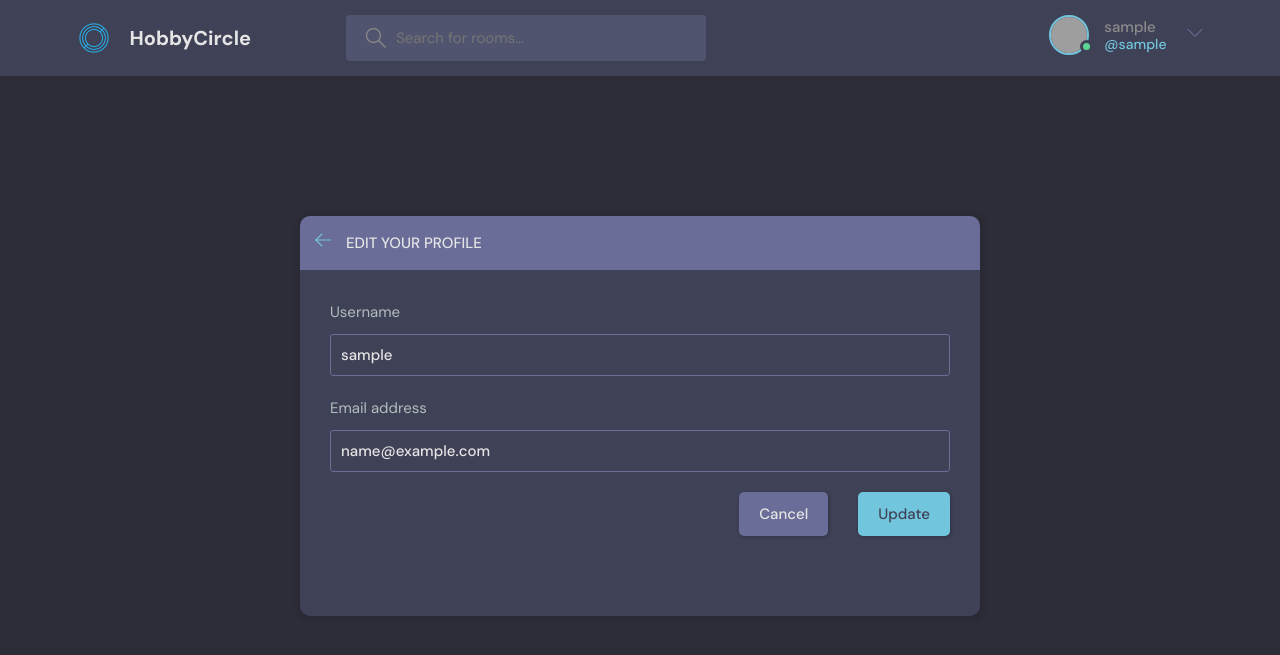
After one commit to yijing-wu/Circle, a Django app: page /update-user/ in a window 1280 px wide. The commit adds this page. Shown: the top 655 px of the page. Run offline with Django 4.2, Linux system fonts and the light colour scheme; the visitor is signed in with stand-in values (Sample User, id 1); grey boxes are pictures that could not be loaded.

Commit message:
Update User function

```diff
--- a/base/forms.py
+++ b/base/forms.py
@@ -1,6 +1,7 @@
-from dataclasses import field
+from pyexpat import model
 from django.forms import ModelForm
 from .models import Room
+from django.contrib.auth.models import User
 
 
 class RoomForm(ModelForm):
@@ -9,3 +10,10 @@ class RoomForm(ModelForm):
         fields = "__all__"
         exclude = ["host", "participants"]
         # use `exclude` to prevent showing these elements in frontend form
+
+
+class UserForm(ModelForm):
+    class Meta:
+        model = User
+        # fields = "__all__"
+        fields = ["username", "email"]
--- a/base/templates/base/profile.html
+++ b/base/templates/base/profile.html
@@ -19,7 +19,9 @@
         <div class="profile__info">
           <h3>{{user.username}}</h3>
           <p>@{{user.username}}</p>
-          <a href="edit-user.html" class="btn btn--main btn--pill">Edit Profile</a>
+          {% if request.user == user %}
+          <a href="{% url 'update-user' %}" class="btn btn--main btn--pill">Edit Profile</a>
+          {% endif %}
         </div>
         <div class="profile__about">
           <h3>About</h3>
--- /dev/null
+++ b/base/templates/base/update_user.html
@@ -0,0 +1,41 @@
+{% extends 'main.html' %}
+<!--  -->
+{% block content %}
+<main class="update-account layout">
+    <div class="container">
+        <div class="layout__box">
+            <div class="layout__boxHeader">
+                <div class="layout__boxTitle">
+                    <a href="{% url 'home' %}">
+                        <svg version="1.1" xmlns="http://www.w3.org/2000/svg" width="32" height="32"
+                            viewBox="0 0 32 32">
+                            <title>arrow-left</title>
+                            <path
+                                d="M13.723 2.286l-13.723 13.714 13.719 13.714 1.616-1.611-10.96-10.96h27.625v-2.286h-27.625l10.965-10.965-1.616-1.607z">
+                            </path>
+                        </svg>
+                    </a>
+                    <h3>Edit your profile</h3>
+                </div>
+            </div>
+            <div class="layout__body">
+                <form class="form" action="#" method="POST">
+                  {% csrf_token %}
+                  {% for field in form %}
+                    <div class="form__group">
+                        <label for="profile_pic">{{field.label}}</label>
+                        <!-- <input id="profile_pic" name="profile_pic" type="file" /> -->
+                        {{field}}
+                    </div>
+                  {% endfor %}
+                    <div class="form__action">
+                        <a class="btn btn--dark" href="index.html">Cancel</a>
+                        <button class="btn btn--main" type="submit">Update</button>
+                    </div>
+                </form>
+            </div>
+        </div>
+    </div>
+  </div>
+</main>
+{% endblock %}
--- a/base/urls.py
+++ b/base/urls.py
@@ -14,4 +14,5 @@ urlpatterns = [
     path("update-room/<str:pk>/", views.updateRoom, name="update-room"),
     path("delete-room/<str:pk>/", views.deleteRoom, name="delete-room"),
     path("delete-message/<str:pk>/", views.deleteMessage, name="delete-message"),
+    path("update-user/", views.updateUser, name="update-user"),
 ]
--- a/base/views.py
+++ b/base/views.py
@@ -9,8 +9,7 @@ from django.contrib.auth.models import User
 from django.contrib.auth import authenticate, login, logout
 from django.contrib.auth.forms import UserCreationForm
 from .models import Room, Topic, Message
-
-from .forms import RoomForm
+from .forms import RoomForm, UserForm
 
 # Create your views here.
 
@@ -198,3 +197,18 @@ def deleteMessage(request, pk):
         message.delete()
         return redirect("home")
     return render(request, "base/delete.html", {"obj": message})
+
+
+@login_required(login_url="login")
+def updateUser(request):
+    user = request.user
+    form = UserForm(instance=user)
+
+    if request.method == "POST":
+        form = UserForm(request.POST, instance=user)
+        if form.is_valid():
+            form.save()
+            return redirect("user-profile", pk=user.id)
+
+    context = {"form": form}
+    return render(request, "base/update_user.html", context)
--- a/templates/navbar.html
+++ b/templates/navbar.html
@@ -26,7 +26,7 @@
       <!-- Logged In -->
       {% if request.user.is_authenticated %}
       <div class="header__user">
-        <a href="profile.html">
+        <a href="{% url 'update-user' %}">
           <div class="avatar avatar--medium active">
             <img src="https://randomuser.me/api/portraits/men/37.jpg" />
           </div>
@@ -56,7 +56,7 @@
       </a>
       {% endif %}
       <div class="dropdown-menu">
-        <a href="settings.html" class="dropdown-link"
+        <a href="{% url 'update-user' %}" class="dropdown-link"
           ><svg
             version="1.1"
             xmlns="http://www.w3.org/2000/svg"
```
